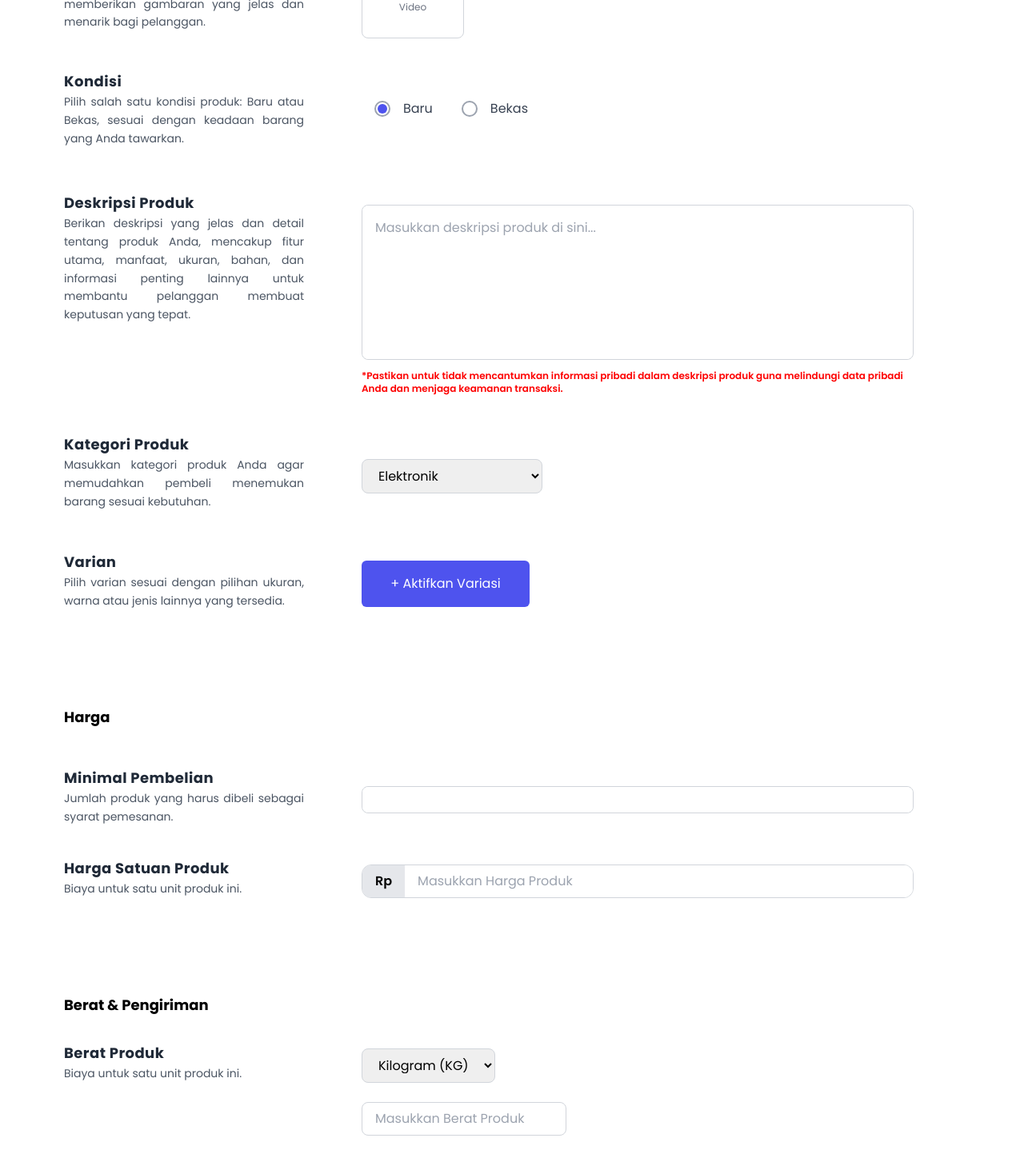
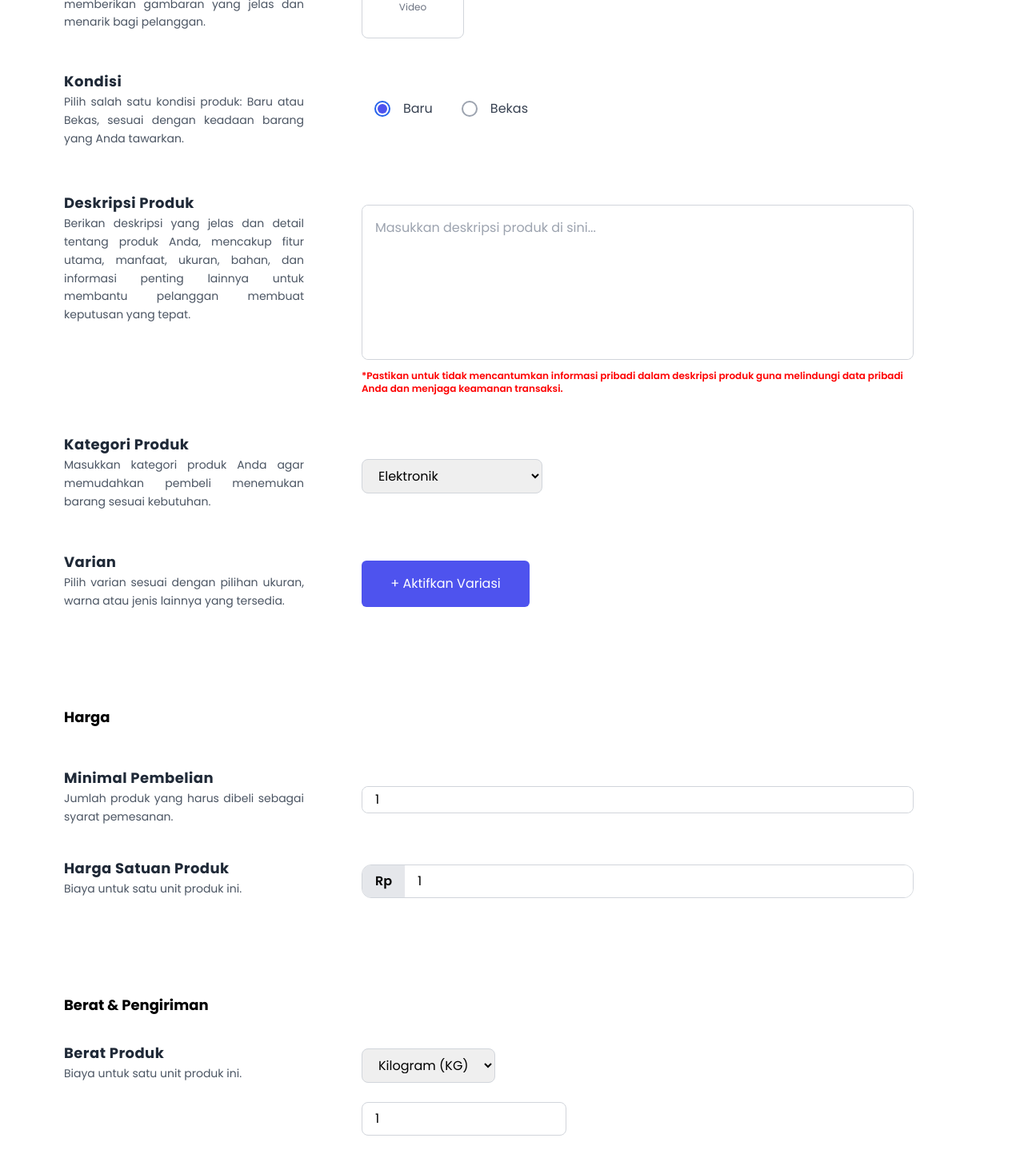
Before and after one commit to StevieAdrian/EasyCart, a React (Vite) app: page /create in a window 1280 px wide. Shown: the part 560-2008 px from the top of the page at 80% size. Built offline with nearby package versions, Linux system fonts and the light colour scheme.

Commit message:
feat: integrate product form with backend API

```diff
--- a/package.json
+++ b/package.json
@@ -13,6 +13,7 @@
     "axios": "^1.7.9",
     "react": "^18.3.1",
     "react-dom": "^18.3.1",
+    "react-hook-form": "^7.54.2",
     "react-router-dom": "^7.0.2"
   },
   "devDependencies": {
--- a/src/components/elements/buttons/Button.tsx
+++ b/src/components/elements/buttons/Button.tsx
@@ -1,6 +1,7 @@
 interface ButtonProps {
     color: string;
     children: React.ReactNode;
+    type: "submit" | "";
 }
 
 const Button = (props: ButtonProps) => {
--- a/src/components/elements/input/ProductCondition.tsx
+++ b/src/components/elements/input/ProductCondition.tsx
@@ -1,29 +1,23 @@
 
 interface conditionProp {
     value: "Baru" | "Bekas";
-    selectedCondition: string;
-    onChange: (value: "Baru" | "Bekas") => void;
+    isSelected: boolean;
+    onChange: () => void;
 }
 
 const ProductCondition = (props: conditionProp) => {
-    const {value, selectedCondition, onChange} = props;
+    const {value, isSelected, onChange} = props;
 
     return (
         <>
             <label className="flex items-center space-x-4 cursor-pointer mr-5">
-                <input
-                    type="radio"
-                    name="condition"
-                    value={value}
-                    checked={selectedCondition === value}
-                    onChange={() => onChange(value)}
-                    className="hidden"
-                />
-                <span className={`w-5 h-5 flex items-center justify-center border-2 border-gray-400 rounded-full ${selectedCondition === "baru" ? "border-blue-600" : ""}`}>
-                    {selectedCondition === value && <span className="w-3 h-3 rounded-full" style={{backgroundColor: '#4E53EE'}}></span>}
+                <input type="radio" name="condition" value={value} checked={isSelected} onChange={onChange} className="hidden" />
+                <span className={`w-5 h-5 flex items-center justify-center border-2 rounded-full ${ isSelected ? "border-blue-600" : "border-gray-400" }`} >
+                    { isSelected && (<span className="w-3 h-3 rounded-full" style={{ backgroundColor: '#4E53EE' }}></span> )}
                 </span>
                 <span className="text-gray-700">{value}</span>
             </label>
+
 
         </>
     );
--- a/src/components/elements/input/ProductInput.tsx
+++ b/src/components/elements/input/ProductInput.tsx
@@ -1,28 +1,32 @@
-type LabelVariant = "name" | "description" | "category" |"minimumPurchase" | "unitPrice" | "weightShipping" | "size"
+type LabelVariant = "name" | "description" | "category" | "min_purchase" | "unitPrice" | "weightShipping" | "size"
 
 type CreateProp = {
     placeholder: string;
     variant: LabelVariant;
+    register?: any;
+    name: string;
+    value: string | number;
+    onChange: (e: React.ChangeEvent<HTMLInputElement | HTMLTextAreaElement>) => void;
 }
 
 const CreateForm = (props: CreateProp) => {
-    const { placeholder, variant } = props;
+    const { placeholder, variant, register, name, value, onChange } = props;
 
     return (
         <div className="w-5/6">
-            <Label variant={variant} placeholder={placeholder}></Label>
+            <Label value={value} onChange={onChange} variant={variant} placeholder={placeholder} register={register} name={name}></Label>
         </div>
     )
 }
 
 const Label = (props: CreateProp) => {
-    const { variant, placeholder } = props;
+    const { variant, placeholder, name, onChange, value } = props;
 
     if (variant === "name"){
         return (
             <>
                 <div className="border border-gray-300 flex flex-col rounded-lg cursor-pointer">
-                    <input className="w-full h-4 p-4 text-xs rounded-lg focus:ring focus:ring-blue-300 resize-none" placeholder={placeholder} />
+                    <input className="w-full h-4 p-4 text-xs rounded-lg focus:ring focus:ring-blue-300 resize-none" placeholder={placeholder} value={value} onChange={onChange} name={name}/>
                 </div>
                 <p className="text-xs text-red mt-3 poppins-semibold w-full break-words max-w-fit">*Wajib untuk memasukkan nama produk</p>
 
@@ -32,7 +36,7 @@ const Label = (props: CreateProp) => {
         return (
             <>
                 <div className="border border-gray-300 flex flex-col rounded-lg cursor-pointer">
-                    <textarea className="w-full h-48 p-4 rounded-lg focus:ring focus:ring-blue-300 resize-none" placeholder={placeholder} />
+                    <textarea className="w-full h-48 p-4 rounded-lg focus:ring focus:ring-blue-300 resize-none" placeholder={placeholder} value={value} onChange={onChange} name={name}/>
                 </div>
                 <p className="text-xs text-red mt-3 poppins-semibold w-full break-words max-w-fit">*Pastikan untuk tidak mencantumkan informasi pribadi dalam deskripsi produk guna melindungi data pribadi Anda dan menjaga keamanan transaksi.</p>
             </>
@@ -46,11 +50,11 @@ const Label = (props: CreateProp) => {
                 </select>
             </>
         )
-    } else if (variant === "minimumPurchase"){
+    } else if (variant === "min_purchase"){
         return (
             <>
                 <div className="border border-gray-300 flex flex-col rounded-lg cursor-pointer">
-                    <input className="w-full h-4 p-4 rounded-lg focus:ring focus:ring-blue-300 resize-none" placeholder={placeholder} />
+                    <input className="w-full h-4 p-4 rounded-lg focus:ring focus:ring-blue-300 resize-none" placeholder={placeholder} value={value} onChange={onChange} name={name} />
                 </div>
             </>
         )
@@ -59,7 +63,7 @@ const Label = (props: CreateProp) => {
             <>
                 <div className="flex items-center border border-gray-300 rounded-xl overflow-hidden">
                     <span className="bg-gray-200 px-4 py-2 text poppins-semibold">Rp</span>
-                    <input type="text" placeholder={placeholder} className="px-4 py-2 w-full focus:outline-none" />
+                    <input type="text" placeholder={placeholder} className="px-4 py-2 w-full focus:outline-none" value={value} onChange={onChange} name={name}/>
                 </div>
             </>
         )
@@ -75,7 +79,7 @@ const Label = (props: CreateProp) => {
                     type="number"
                     placeholder={placeholder}
                     className="border border-gray-300 rounded-lg px-4 py-2 w-64 focus:ring focus:ring-blue-300
-                    appearance-none [&::-webkit-inner-spin-button]:appearance-none [&::-webkit-outer-spin-button]:appearance-none"
+                    appearance-none [&::-webkit-inner-spin-button]:appearance-none [&::-webkit-outer-spin-button]:appearance-none" value={value} onChange={onChange} name={name}
                 />
             </>
         )
--- /dev/null
+++ b/src/hooks/useProductForm.ts
@@ -0,0 +1,64 @@
+import { useState } from "react";
+import { handleSubmit } from "../services/productService";
+
+export type ProductFormData = {
+        category: string | number;
+        name: string;
+        condition: 0 | 1;
+        description: string;
+        weight: number;
+        price: number;
+        // stock: number;
+        min_purchase: number;
+    }
+
+export const useProductForm = () => {
+    const [selectedCondition, setSelectedCondition] = useState<"Baru" | "Bekas">("Baru");
+    const [formData, setFormData] = useState<ProductFormData>({
+        category: "",
+        name: "",
+        condition: 0,
+        description: "",
+        weight: 1,
+        price: 1,
+        // stock: number;
+        min_purchase: 1
+    })
+
+    const handleInputChange = (e: React.ChangeEvent<HTMLInputElement | HTMLTextAreaElement>) => {
+        const {name, value} = e.target
+        const newValue = name === "min_purchase" || name === "price" ? Number(value) : value;
+        setFormData({
+            ...formData,
+            [name]: newValue,
+        })
+    }
+
+    const handleConditionChange = (condition: "Baru" | "Bekas") => {
+        console.log("Sebelum diubah:", formData.condition);
+
+        setSelectedCondition(condition);
+        setFormData((prevFormData) => ({
+            ...prevFormData,
+            condition: condition === "Baru" ? 0 : 1,
+        }));
+
+        console.log("Setelah diubah:", condition === "Baru" ? 0 : 1);
+    }
+
+    const handleFormSubmit = (e: React.FormEvent) => {
+        e.preventDefault();
+        console.log(formData)
+        handleSubmit(formData)
+    }
+
+    return {
+        formData,
+        selectedCondition,
+        setSelectedCondition: handleConditionChange,
+        handleInputChange,
+        handleFormSubmit
+    }
+}
+
+export default useProductForm;
--- a/src/pages/create-product.tsx
+++ b/src/pages/create-product.tsx
@@ -4,13 +4,17 @@ import FileInput from "../components/elements/input/FileInput";
 import ProductCondition from "../components/elements/input/ProductCondition";
 import { useState } from "react";
 import Button from "../components/elements/buttons/Button";
+import useProductForm from "../hooks/useProductForm";
 
 
 const CreateProduct = () => {
-    const [selectedCondition, setSelectedCondition] = useState<"Baru" | "Bekas">("Baru");
+    // const { setValue, selectedConditions };
+    // const [selectedCondition, setSelectedCondition] = useState<"Baru" | "Bekas">("Baru");
+    // const [localSelectedCondition, setLocalSelectedCondition] = useState<"Baru" | "Bekas">("Baru");
+    const { formData, handleInputChange, handleFormSubmit, selectedCondition, setSelectedCondition } = useProductForm();
 
     return (
-        <form action="">
+        <form onSubmit={handleFormSubmit} action="">
             <div className="pl-20 pt-16">
                 <div>
                     <h1 className="font-extrabold text-lg">Upload Produk</h1>
@@ -21,7 +25,7 @@ const CreateProduct = () => {
                     <ProductDescription title="Nama Produk">Nama produk yang ingin Anda tampilkan.</ProductDescription>
 
                     <div className="flex flex-1 pl-12 ml-6 items-center mt-4">
-                        <ProductInput variant={"name"} placeholder="Masukkan nama produk di sini"></ProductInput>
+                        <ProductInput value={formData.name} onChange={handleInputChange} name={"name"} variant={"name"} placeholder="Masukkan nama produk di sini"></ProductInput>
                     </div>
                 </div>
 
@@ -38,10 +42,11 @@ const CreateProduct = () => {
                 </div>
                 <br />
 
+
                 <div className="flex space-x-6">
                     <ProductDescription title="Video Produk">Unggah video produk dalam format MP4 dengan durasi maksimal 60 detik untuk memberikan gambaran yang jelas dan menarik bagi pelanggan.</ProductDescription>
 
-                    {/* will be added soon */}
+                    {/* will be added soon */ }
                     <div className="flex justify-center items-center pl-12">
                         <FileInput type="video">Video</FileInput>
                     </div>
@@ -50,8 +55,8 @@ const CreateProduct = () => {
                 <div className="pt-10 flex space-x-6">
                     <ProductDescription title="Kondisi">Pilih salah satu kondisi produk: Baru atau Bekas, sesuai dengan keadaan barang yang Anda tawarkan.</ProductDescription>
                     <div className="flex justify-center items-center pl-12">
-                        <ProductCondition value="Baru" selectedCondition={selectedCondition} onChange={setSelectedCondition}></ProductCondition>
-                        <ProductCondition value="Bekas" selectedCondition={selectedCondition} onChange={setSelectedCondition}></ProductCondition>
+                        <ProductCondition value="Baru" isSelected={selectedCondition === "Baru"} onChange={() => setSelectedCondition("Baru")}  />
+                        <ProductCondition value="Bekas" isSelected={selectedCondition === "Bekas"} onChange={() => setSelectedCondition("Bekas")}  />
                     </div>
                 </div>
 
@@ -60,7 +65,7 @@ const CreateProduct = () => {
 
                     <div className="pl-12 ml-6 flex flex-col flex-1">
                         <div className="mt-4">
-                            <ProductInput variant={"description"} placeholder="Masukkan deskripsi produk di sini..."></ProductInput>
+                            <ProductInput value={formData.description} onChange={handleInputChange} name={"description"} variant={"description"} placeholder="Masukkan deskripsi produk di sini..."></ProductInput>
                         </div>
                     </div>
                 </div>
@@ -69,14 +74,14 @@ const CreateProduct = () => {
                     <ProductDescription title="Kategori Produk">Masukkan kategori produk Anda agar memudahkan pembeli menemukan barang sesuai kebutuhan.</ProductDescription>
 
                     <div className="pl-12 ml-6 flex flex-col justify-center mt-8">
-                        <ProductInput variant={"category"} placeholder="Masukkan Berat Produk"></ProductInput>
+                        <ProductInput value={formData.category} onChange={handleInputChange} name={"category"} variant={"category"} placeholder="Masukkan Berat Produk"></ProductInput>
                     </div>
                 </div>
 
                 <div className="mt-12 flex">
                     <ProductDescription title="Varian">Pilih varian sesuai dengan pilihan ukuran, warna atau jenis lainnya yang tersedia.</ProductDescription>
                     <div className="pl-12 ml-6 flex items-center mt-2">
-                        <Button color={"bg-electricBlue text-white"}>+ Aktifkan Variasi</Button>
+                        <Button type="" color={"bg-electricBlue text-white"}>+ Aktifkan Variasi</Button>
                     </div>
                 </div>
 
@@ -84,10 +89,10 @@ const CreateProduct = () => {
                 <h1 className="font-bold mt-24 text-lg">Harga</h1>
 
                 <div className="mt-12 flex">
-                    <ProductDescription  title="Minimal Pembelian">Jumlah produk yang harus dibeli sebagai syarat pemesanan.</ProductDescription>
+                    <ProductDescription title="Minimal Pembelian">Jumlah produk yang harus dibeli sebagai syarat pemesanan.</ProductDescription>
 
                     <div className="flex flex-1 pl-12 ml-6 items-center mt-2">
-                        <ProductInput variant={"minimumPurchase"} placeholder=""></ProductInput>
+                        <ProductInput value={formData.min_purchase} onChange={handleInputChange} name={"min_purchase"}variant={"min_purchase"} placeholder=""></ProductInput>
                     </div>
                 </div>
 
@@ -95,7 +100,7 @@ const CreateProduct = () => {
                     <ProductDescription title="Harga Satuan Produk">Biaya untuk satu unit produk ini.</ProductDescription>
 
                     <div className="flex flex-1 pl-12 ml-6 items-center mt-2">
-                        <ProductInput variant={"unitPrice"} placeholder="Masukkan Harga Produk"></ProductInput>
+                        <ProductInput value={formData.price} onChange={handleInputChange} name={"price"} variant={"unitPrice"} placeholder="Masukkan Harga Produk"></ProductInput>
                     </div>
                 </div>
 
@@ -106,11 +111,11 @@ const CreateProduct = () => {
                     <ProductDescription title="Berat Produk">Biaya untuk satu unit produk ini.</ProductDescription>
 
                     <div className="flex pl-12 ml-6 items-center mt-2">
-                        <ProductInput variant={"weightShipping"} placeholder="Masukkan Berat Produk"></ProductInput>
+                        <ProductInput value={formData.weight} onChange={handleInputChange} name={"weight"} variant={"weightShipping"} placeholder="Masukkan Berat Produk"></ProductInput>
                     </div>
                 </div>
 
-                <div className="mt-6 flex">
+                {/* <div className="mt-6 flex">
                     <ProductDescription title="Ukuran">Biaya untuk satu unit produk ini.</ProductDescription>
 
                     <div className="flex pl-12 ml-6 items-center mt-2">
@@ -119,15 +124,18 @@ const CreateProduct = () => {
                         <ProductInput variant={"size"} placeholder="Tinggi"></ProductInput>
                     </div>
                 </div>
-
+             */}
 
                 <div className="mt-48 mr-12">
                     <div style={{borderColor: 'D9D9D9'}} className="flex justify-end p-5 pr-0 border-t-2 w-full">
                         <div className="mt-4 flex">
                             <div className="mr-10">
-                                <Button color={"bg-white text-black border border-black"}>Batal</Button>
+                                <Button type="" color={"bg-white text-black border border-black"}>Batal</Button>
                             </div>
-                            <Button color={"bg-electricBlue text-white"}>Simpan</Button>
+                            {/* <button type="submit">
+                                Simpan
+                            </button> */}
+                                <Button type="submit" color={"bg-electricBlue text-white"}>Simpan</Button>
                         </div>
                     </div>
                 </div>
--- /dev/null
+++ b/src/pages/tes.ts
@@ -0,0 +1,51 @@
+import ProductInput from "../components/elements/input/ProductInput";
+import ProductDescription from "../components/elements/details/ProductDescription";
+import Button from "../components/elements/buttons/Button";
+import useProductForm from "../hooks/useProductForm";
+
+
+const CreateProduct = () => {
+    const { formData, handleInputChange, handleFormSubmit } = useProductForm();
+
+    return (
+        <form onSubmit={handleFormSubmit} action="">
+            <div className="pl-20 pt-16">
+                <div>
+                    <h1 className="font-extrabold text-lg">Upload Produk</h1>
+                    <p className="poppins-semibold text-red pt-3 text-xs">Pastikan untuk tidak menjual produk palsu/melanggar hak kekayaan intelektual agar produk Anda tetap aman dan tidak dihapus.</p>
+                </div>
+
+                <div className="flex space-x-6 pt-8">
+                    <ProductDescription title="Nama Produk">Nama produk yang ingin Anda tampilkan.</ProductDescription>
+
+                    <div className="flex flex-1 pl-12 ml-6 items-center mt-4">
+                        <ProductInput value={formData.name} onChange={handleInputChange} variant={"name"} placeholder="Masukkan nama produk di sini" name={"name"}></ProductInput>
+                    </div>
+                </div>
+
+                <div className="mt-48 mr-12">
+                    <div style={{borderColor: 'D9D9D9'}} className="flex justify-end p-5 pr-0 border-t-2 w-full">
+                        <div className="mt-4 flex">
+                            <div className="mr-10">
+                                <Button color={"bg-white text-black border border-black"}>Batal</Button>
+                            </div>
+                            <button type="submit">
+                                Simpan
+                            </button>
+                                {/* <Button type="submit" color={"bg-electricBlue text-white"}>Simpan</Button> */}
+                        </div>
+                    </div>
+                </div>
+
+                <div className="mt-64"></div>
+                <br />
+                <br />
+
+                {/* footer will be implemented soon */}
+            </div>
+        </form>
+    )
+}
+
+
+export default CreateProduct;
--- a/src/services/productService.ts
+++ b/src/services/productService.ts
@@ -2,12 +2,24 @@ import axios from "axios"
 
 interface productInfo {
     name: string;
-    price: Float32Array;
+    condition: 0 | 1;
     description: string;
-    stock: number;
+    weight: number;
+    price: number;
+    // stock: number;
+    min_purchase: number;
 }
 
-export const handleSubmit = (prop: productInfo) => {
+// const API_URL = "http://localhost:5113/api/product";
+
+export const handleSubmit = async (prop: productInfo) => {
+    // try {
+    //     const response = await axios.post(API_URL, prop)
+    //     console.log("Product added successfully!", response.data);
+    // } catch (error) {
+    //     console.error("An error occured when adding the product!", error);
+    // }
+
     axios.post('http://localhost:5113/api/product', prop).then(response => {
         console.log("Product added successfully!", response.data)
     }).catch(error => {
```
Also changed, not shown: 1 other file (tests, documents, lock files or other folders).
